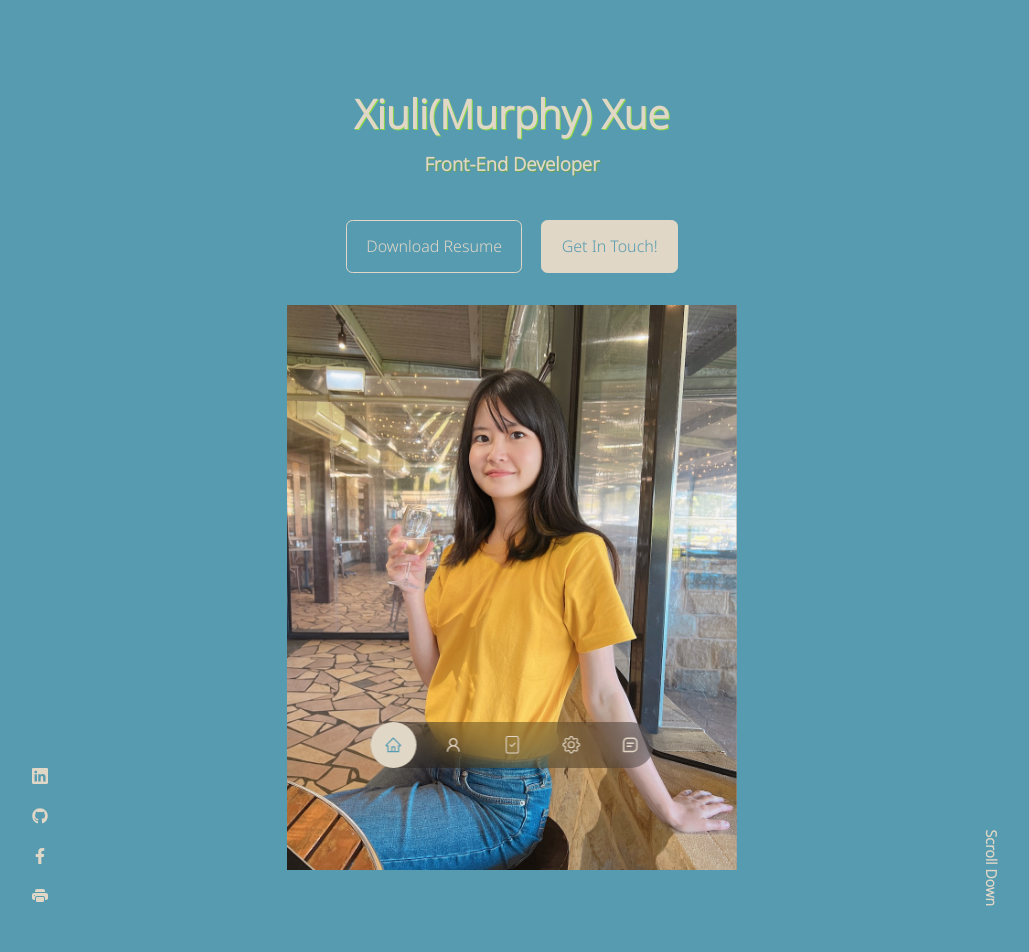
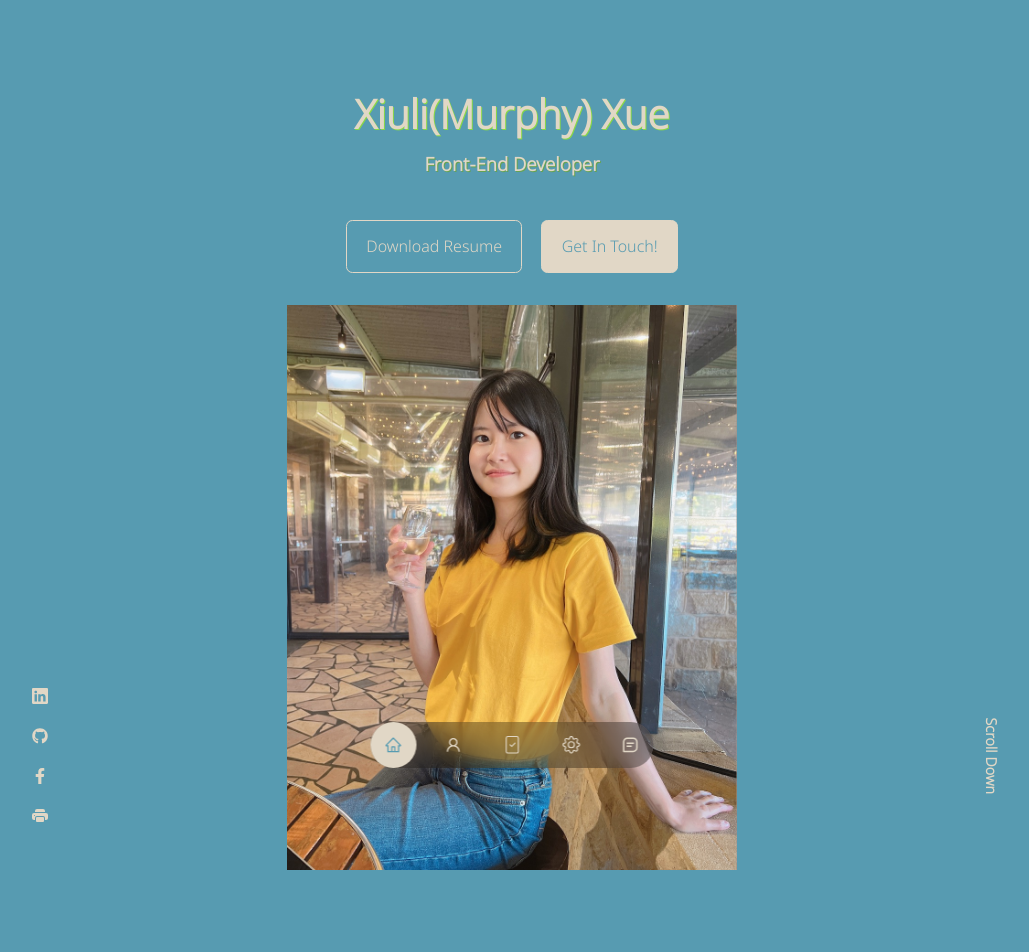
Before and after one commit to xiulixue/myportfolio, a React (Create React App) app: page / in a window 1280 px wide. Shown: the top 952 px of the page, without its empty margins (128-1157 px from the left). Built offline with nearby package versions, Linux system fonts and the light colour scheme.

Commit message:
update interface

```diff
--- a/src/components/header/header.css
+++ b/src/components/header/header.css
@@ -28,8 +28,7 @@ header {
   gap: 0.8rem;
   position: absolute;
   left: 0;
-  bottom: 3rem;
-  /* background: var(--color-primary-left); */
+  bottom: 8rem;
 }
 .header_socials a {
   color: var(--color-primary);
@@ -50,7 +49,7 @@ header {
 .scroll_down {
   position: absolute;
   right: -2.3rem;
-  bottom: 5rem;
+  bottom: 12rem;
   transform: rotate(90deg);
   font-weight: 900;
   font-size: 0.9rem;
@@ -68,9 +67,6 @@ header {
   .me img {
     width: 450px;
     /* height: 236px; */
-  }
-  .header_socials {
-    bottom: 0rem;
   }
 }
 
```
Also changed, not shown: 13 other files (tests, documents, lock files or other folders).
